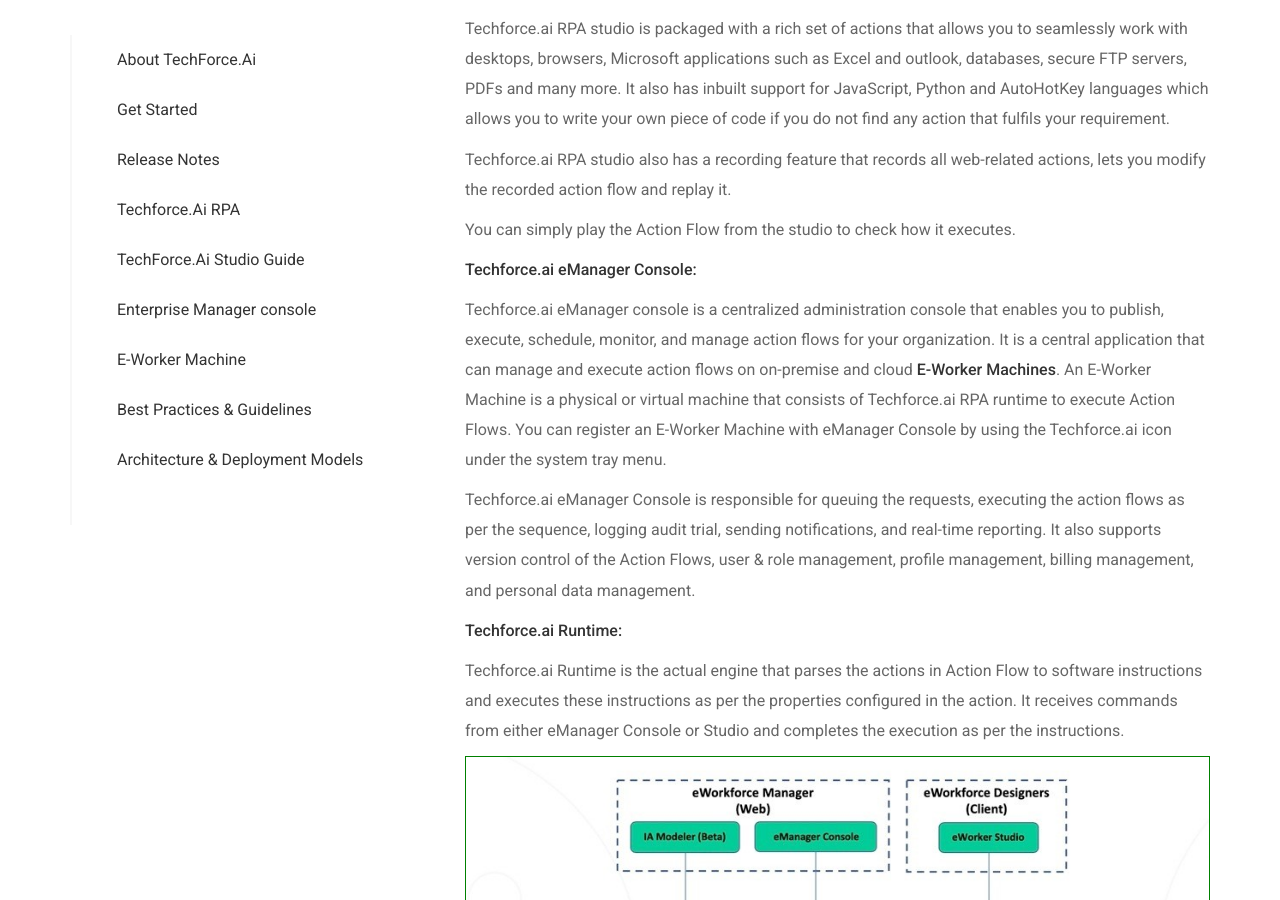
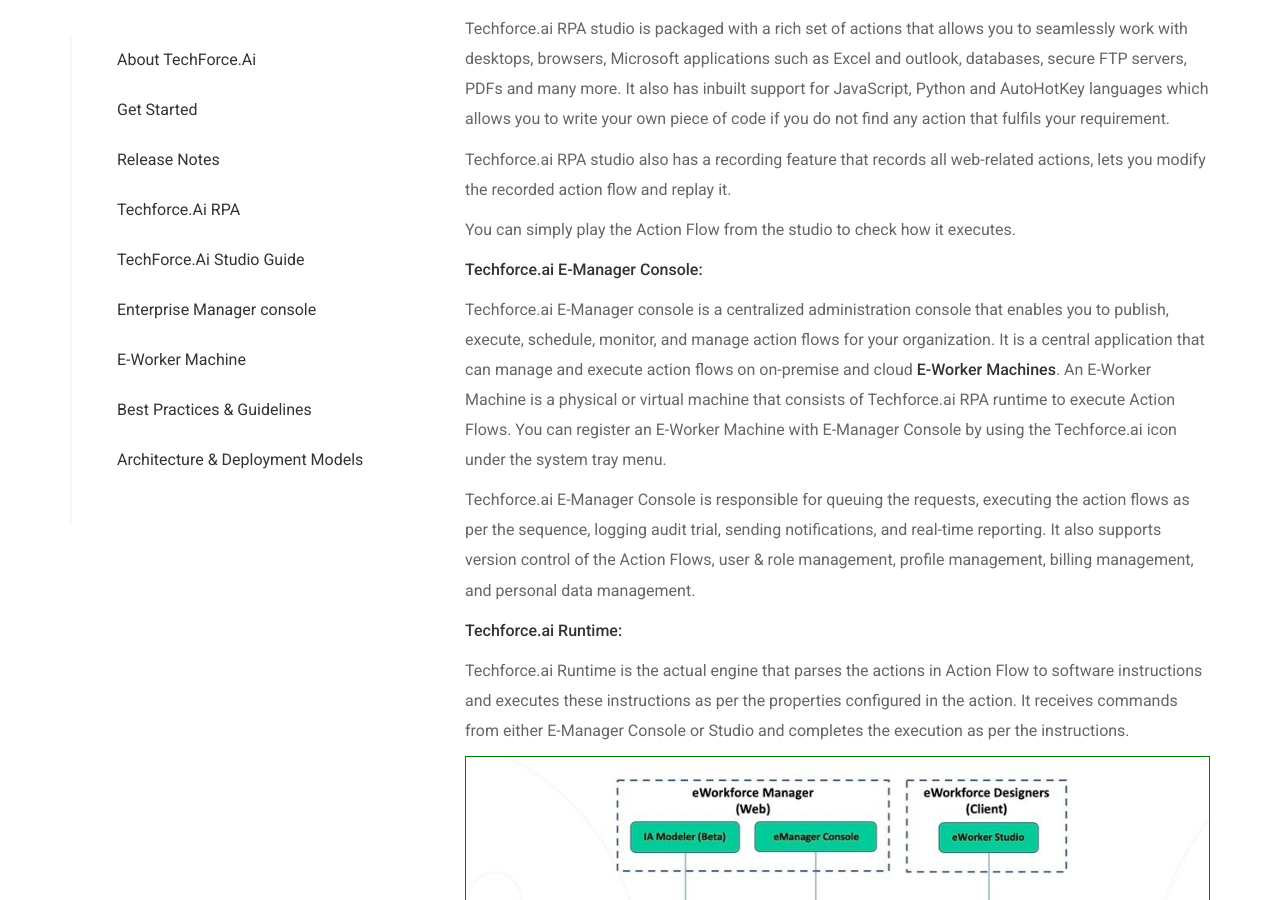
Before and after one commit to digitamizers/Documentation, a Jekyll site: the page built from index.md, in a window 1280 px wide and 900 px high, scrolled down 6746 px. Built offline with Jekyll 4.4.1, drawn with Linux system fonts in a browser that asks for light colours; some of the changed text lies outside the part shown.

Commit message:
uegruerhuhdu

```diff
--- a/_layouts/default.html
+++ b/_layouts/default.html
@@ -765,9 +765,9 @@
                                             </li>
                                     </ul></li>
                                   <li>
-                                      <a href="#EnterpriseManagerconsole " class="heading"><span class="numbers"></span> Enterprise Manager console </a>
+                                      <a href="#EnterprisE-Managerconsole " class="heading"><span class="numbers"></span> Enterprise Manager console </a>
                                        <ul class="collapse list-unstyled collapse-3">
-                                          <li><a class="child 3" href="#Registerwith"><span class="numbers"></span> Register with eManager console</a></li>
+                                          <li><a class="child 3" href="#Registerwith"><span class="numbers"></span> Register with E-Manager console</a></li>
                                           <li><a class="child 3" href="#Login"><span class="numbers"></span>Login</a></li>
                                           <li><a class="child 3" href="#ProcessManagement"><span class="numbers"></span> Process Management</a></li>
                                           <li><a class="child 3" href="#WorkerManagement"><span class="numbers"></span>Worker Management</a></li>
@@ -896,10 +896,10 @@
                                   <p><span class="numbers">3.</span> Debug mode</p>
                                   <p><span class="numbers">4.</span> Pluggable architecture</p>
                                   <p><span class="numbers">5.</span> Improved performance</p>
-                                  <p><span class="numbers">6.</span> Registration option from E-Worker to eManager console (Reverse registration feature)</p>
-                                  <p><span class="numbers">7.</span> Live log feature in eManager console to monitor Action Flows</p>
+                                  <p><span class="numbers">6.</span> Registration option from E-Worker to E-Manager console (Reverse registration feature)</p>
+                                  <p><span class="numbers">7.</span> Live log feature in E-Manager console to monitor Action Flows</p>
                                   <p><span class="numbers">8.</span> Database actions in Studio to support MySQL and PostgreSQL databases</p>
-                                  <p><span class="numbers">9.</span> Publish option in Studio to publish Action Flows to eManager console</p>
+                                  <p><span class="numbers">9.</span> Publish option in Studio to publish Action Flows to E-Manager console</p>
                             </div>
 
                             <div id="TechforceRPA"  class="page-section">
@@ -917,12 +917,12 @@
                               <p>Techforce.ai RPA studio also has a recording feature that records all web-related actions, lets you modify the recorded action flow and replay it.</p>
                               <p>You can simply play the Action Flow from the studio to check how it executes.</p>
 
-                              <h5>Techforce.ai eManager Console:</h5>
-                              <p>Techforce.ai eManager console is a centralized administration console that enables you to publish, execute, schedule, monitor, and manage action flows for your organization. It is a central application that can manage and execute action flows on on-premise and cloud <strong>E-Worker Machines</strong>. An E-Worker Machine is a physical or virtual machine that consists of Techforce.ai RPA runtime to execute Action Flows. You can register an E-Worker Machine with eManager Console by using the Techforce.ai icon under the system tray menu.</p>
-                              <p>Techforce.ai eManager Console is responsible for queuing the requests, executing the action flows as per the sequence, logging audit trial, sending notifications, and real-time reporting. It also supports version control of the Action Flows, user & role management, profile management, billing management, and personal data management.</p>
+                              <h5>Techforce.ai E-Manager Console:</h5>
+                              <p>Techforce.ai E-Manager console is a centralized administration console that enables you to publish, execute, schedule, monitor, and manage action flows for your organization. It is a central application that can manage and execute action flows on on-premise and cloud <strong>E-Worker Machines</strong>. An E-Worker Machine is a physical or virtual machine that consists of Techforce.ai RPA runtime to execute Action Flows. You can register an E-Worker Machine with E-Manager Console by using the Techforce.ai icon under the system tray menu.</p>
+                              <p>Techforce.ai E-Manager Console is responsible for queuing the requests, executing the action flows as per the sequence, logging audit trial, sending notifications, and real-time reporting. It also supports version control of the Action Flows, user & role management, profile management, billing management, and personal data management.</p>
 
                               <h5>Techforce.ai Runtime:</h5>
-                              <p>Techforce.ai Runtime is the actual engine that parses the actions in Action Flow to software instructions and executes these instructions as per the properties configured in the action. It receives commands from either eManager Console or Studio and completes the execution as per the instructions.</p>
+                              <p>Techforce.ai Runtime is the actual engine that parses the actions in Action Flow to software instructions and executes these instructions as per the properties configured in the action. It receives commands from either E-Manager Console or Studio and completes the execution as per the instructions.</p>
                               <img src="{{ '/assets/images/doc-img117.jpg' | relative_url }}" alt="image" style="text-align:center;border:1px solid green;margin-top:10px;margin-bottom:10px;">
                             </div>
 
@@ -966,8 +966,8 @@
                              <li><span class="numbers">4.</span> <strong>Others: </strong>Microsoft .Net Framework 4.6(Windows 8.1 and Windows Server 2012 R2: 4.6.1).</li>
                              </ol>
                              <h5>Download TechForce.ai RPA Studio:</h5>
-                             <p>1. To download the studio, the user must register with the eManager Console.</p>
-                             <p>2. To get access to the eManager Console, go to <a  target="_blank" href="https://emcaws.techforce.ai/try/signup?subscriptionId=0">https://emcaws.techforce.ai/try/signup?subscriptionId=0 </a> and submit the details.</p>
+                             <p>1. To download the studio, the user must register with the E-Manager Console.</p>
+                             <p>2. To get access to the E-Manager Console, go to <a  target="_blank" href="https://emcaws.techforce.ai/try/signup?subscriptionId=0">https://emcaws.techforce.ai/try/signup?subscriptionId=0 </a> and submit the details.</p>
                              <img src="{{ '/assets/images/doc-img112.png' | relative_url }}" alt="image" style="width:400px;text-align:center;border:1px solid green;margin-left:20%;margin-top:10px;margin-bottom:10px;">
                              <p>3. Upon successful registration, you will be redirected to the login page.</p>
                              <img src="{{ '/assets/images/doc-img113.png' | relative_url }}" alt="image" style="width:400px;text-align:center;border:1px solid green;margin-left:20%;margin-top:10px;margin-bottom:10px;">
@@ -975,7 +975,7 @@
                              <img src="{{ '/assets/images/doc-img114.png' | relative_url }}" alt="image" style="width:600px;text-align:center;border:1px solid green;margin-left:15%;margin-top:10px;margin-bottom:10px;">
                               <p>5.	 Go to your registered email and click on the verification link to complete the email verification process.</p>
                              <img src="{{ '/assets/images/doc-img115.png' | relative_url }}" alt="image" style="width:600px;text-align:center;border:1px solid green;margin-left:15%;margin-top:10px;margin-bottom:10px;">
-                             <p>6.	Once you login to the eManager console, you will find the Download Studio button at the top right corner. Click on the button to start downloading.</p>
+                             <p>6.	Once you login to the E-Manager console, you will find the Download Studio button at the top right corner. Click on the button to start downloading.</p>
                              <img src="{{ '/assets/images/doc-img116.png' | relative_url }}" alt="image" style="text-align:center;border:1px solid green;margin-left:0%;margin-top:10px;margin-bottom:10px;">
                            </div>
 
@@ -1538,18 +1538,18 @@
 
                         <div id="GetSecret"  class="page-section">
                           <h5 class="purple"> Get Secret</h5>
-                          <p>Gets a specified secret value from the secret vault of the eManager Console by using the Asset Name and returns a secret value, which can be Text, Boolean, or Integer.</p>
+                          <p>Gets a specified secret value from the secret vault of the E-Manager Console by using the Asset Name and returns a secret value, which can be Text, Boolean, or Integer.</p>
                           <h6>Properties Configuration</h6>
                           <ol>
-                            <li><span class="numbers">1.</span><strong> UserName:</strong> User Name of the eManager Console account.</li>
-                            <li><span class="numbers">2.</span><strong> Password:</strong> Password of the eManager Console account.</li>
-                            <li><span class="numbers">3.</span><strong> Timeout:</strong> The eManager Console URL.</li>
+                            <li><span class="numbers">1.</span><strong> UserName:</strong> User Name of the E-Manager Console account.</li>
+                            <li><span class="numbers">2.</span><strong> Password:</strong> Password of the E-Manager Console account.</li>
+                            <li><span class="numbers">3.</span><strong> Timeout:</strong> The E-Manager Console URL.</li>
                           </ol>
-                          <p>After configuration, the user can access the secret vault in eManager Console by using the given asset name and can store the values in a variable.</p>
-                          <P><strong>Asset Name:</strong> The asset name, created in the eManager Console to contain the secret value.</p>
+                          <p>After configuration, the user can access the secret vault in E-Manager Console by using the given asset name and can store the values in a variable.</p>
+                          <P><strong>Asset Name:</strong> The asset name, created in the E-Manager Console to contain the secret value.</p>
                           <p><strong>Variable to Capture Secret Text:</strong> Enter the variable name created in the variable panel to store the secret vault value.</p>
                           <h6>Note</h6>
-                          <p>Once the user was configured with the eManager Console, it will not ask to configure again. Directly the activity shows asset name and variable field.</p>
+                          <p>Once the user was configured with the E-Manager Console, it will not ask to configure again. Directly the activity shows asset name and variable field.</p>
                         </div>
 
                         <div id="GetCredentials"  class="page-section">
@@ -1557,12 +1557,12 @@
                           <p>Gets a specified credential by using the provided Asset Name and returns a user name and a secure password.</p>
                           <h5>Properties Configuration</h5>
                           <ol>
-                          <li><span class="numbers">1.</span><strong> UserName:</strong> User Name of the eManager Console account.</li>
-                          <li><span class="numbers">2.</span><strong> Password:</strong> Password of the eManager Console account.</li>
-                          <li><span class="numbers">3.</span><strong> eManagr - Console URL:</strong> The eManager Console URL which needs to be accessed.</li>
-                          <p>After configuration, the secret vault is accessible in eManager Console by using the given asset name, user name, and password.</p>
-                          <li><span class="numbers">1.</span><strong> Asset Name:</strong> The name of the asset, which was created in the eManager Console to contain a secret value.</li>
-                          <li><span class="numbers">2.</span><strong> User Name:</strong> Type the variable name here. The username, which is stored in the eManager Console secret vault will come to this variable automatically.</li>
+                          <li><span class="numbers">1.</span><strong> UserName:</strong> User Name of the E-Manager Console account.</li>
+                          <li><span class="numbers">2.</span><strong> Password:</strong> Password of the E-Manager Console account.</li>
+                          <li><span class="numbers">3.</span><strong> eManagr - Console URL:</strong> The E-Manager Console URL which needs to be accessed.</li>
+                          <p>After configuration, the secret vault is accessible in E-Manager Console by using the given asset name, user name, and password.</p>
+                          <li><span class="numbers">1.</span><strong> Asset Name:</strong> The name of the asset, which was created in the E-Manager Console to contain a secret value.</li>
+                          <li><span class="numbers">2.</span><strong> User Name:</strong> Type the variable name here. The username, which is stored in the E-Manager Console secret vault will come to this variable automatically.</li>
                           <li><span class="numbers">3.</span><strong> Password:</strong> Type the variable name here. The password, which is stored in the E-Manager Console secret vault will come to this variable automatically.</li>
                         </ol>
                         </div>
@@ -2342,14 +2342,14 @@
                      </div>
 
 
-                          <div id="EnterpriseManagerconsole"  class="page-section">
+                          <div id="EnterprisE-Managerconsole"  class="page-section">
                               <h3><span class="numbers">4.</span> Enterprise Manager console</h3>
                           </div>
 
                             <div id="Registerwith"  class="page-section">
-                              <h4 class="skyBlue"> Register with eManager console</h4>
-
-                              <p>1. To get access to the eManager Console, goto <a  target="_blank" href="https://emcaws.techforce.ai/try/signup?subscriptionId=0">https://emcaws.techforce.ai/try/signup?subscriptionId=0 </a> and submit the details.</p>
+                              <h4 class="skyBlue"> Register with E-Manager console</h4>
+
+                              <p>1. To get access to the E-Manager Console, goto <a  target="_blank" href="https://emcaws.techforce.ai/try/signup?subscriptionId=0">https://emcaws.techforce.ai/try/signup?subscriptionId=0 </a> and submit the details.</p>
                               <img src="{{ '/assets/images/doc-img112.png' | relative_url }}" alt="image" style="width:400px;text-align:center;border:1px solid green;margin-left:20%;margin-top:10px;margin-bottom:10px;">
                               <p style="text-align:center;"><strong>Figure: Details </strong></p>
                               <p><span class="numbers">2.</span> Upon successful registration, you will be redirected to the login page.</p>
@@ -2359,21 +2359,21 @@
                               <p><span class="numbers">3.</span> You will be prompted to verify your email on the first login. Go to your registered email and click on the verification link to complete the email verification process.</p>
                               <img src="{{ '/assets/images/doc-img47.png' | relative_url }}"alt="image" class="topImg" style="width:400px; border: 1px solid green;margin-left:25%;margin-top:10px;margin-bottom:10px;">
                               <p style="text-align:center;"><strong>Figure: Verification Process </strong></p>
-                              <p><span class="numbers">4.</span> Once you're done with the verification process you will be redirected to the eManager -Console homepage page.</p>
+                              <p><span class="numbers">4.</span> Once you're done with the verification process you will be redirected to the E-Manager -Console homepage page.</p>
 
 
                            </div>
 
                            <div id="Login"  class="page-section">
                              <h4 class="skyBlue"> Login</h4>
-                               <p>1. To Login into eManager – Console</p>
+                               <p>1. To Login into E-Manager – Console</p>
                                <img src="{{ '/assets/images/doc-img48.png' | relative_url }}"alt="image" class="topImg" style="width:400px; border: 1px solid green;margin-left:25%;margin-top:10px;margin-bottom:10px;">
                                <p style="text-align:center;"><strong>Figure: Login </strong></p>
                                <p>2. Enter the credentials and click on the login button, you can see Action flows, E-Worker machines, Queues, Schedules, and Secret Vault in the left menu.</p>
-                               <p>3. The action flows tab shows the list of action flows published to the eManager console.</p>
+                               <p>3. The action flows tab shows the list of action flows published to the E-Manager console.</p>
                                <img src="{{ '/assets/images/doc-img58.png' | relative_url }}"alt="image" class="topImg" style="border: 1px solid green;margin-left:0%;margin-top:10px;margin-bottom:10px;">
                                <p style="text-align:center;"><strong>Figure: Action Flow Tab </strong></p>
-                               <p>4. The E-Worker machine tab lists the machines registered with the eManager console. It contains the required runtime to execute the action flows that are published to the eManager console.</p>
+                               <p>4. The E-Worker machine tab lists the machines registered with the E-Manager console. It contains the required runtime to execute the action flows that are published to the E-Manager console.</p>
                                <img src="{{ '/assets/images/doc-img81.png' | relative_url }}"alt="image" class="topImg" style="border: 1px solid green;margin-left:0%;margin-top:10px;margin-bottom:10px;">
                                <p style="text-align:center;"><strong>Figure: E-Workers Machine Tab </strong></p>
                                <p>5. The Queues tab shows the current and pending tasks waiting for the execution in the E-Workers machine.</p>
@@ -2613,18 +2613,18 @@
                          </div>
 
                          <div id="Registeringworker"  class="page-section">
-                             <h4 class="purple"><span class="numbers"></span> Registering E-Worker Machine with eManager console</h4>
+                             <h4 class="purple"><span class="numbers"></span> Registering E-Worker Machine with E-Manager console</h4>
                           <a href="javascript: scrollToForm4();">Refer E-Worker machine creation from WorkerManagement</a>
                           </div>
 
                          <div id="TriggeringBots"  class="page-section">
                              <h4 class="purple"><span class="numbers"></span> Triggering Action Flows</h4>
-                             <p><span class="numbers">1.</span>	To trigger an action flow, log in to TechForce.ai eManager Console and go to the Action Flows screen. </p>
-                             <p><span class="numbers">2.</span> The	Action Flows page lists the action flows that are published to the eManager console.</p>
-                             <p><span class="numbers">3.</span>	To publish an action flow to the eManager console, first zip the action flow folder. Click on the UPLOAD button on the top right corner of the page, browse the zip file, and click the UPLOAD button. The action flow will be uploaded.</p>
+                             <p><span class="numbers">1.</span>	To trigger an action flow, log in to TechForce.ai E-Manager Console and go to the Action Flows screen. </p>
+                             <p><span class="numbers">2.</span> The	Action Flows page lists the action flows that are published to the E-Manager console.</p>
+                             <p><span class="numbers">3.</span>	To publish an action flow to the E-Manager console, first zip the action flow folder. Click on the UPLOAD button on the top right corner of the page, browse the zip file, and click the UPLOAD button. The action flow will be uploaded.</p>
                              <p><span class="numbers">4.</span> After uploading, execute the flow by clicking on the PLAY button.</p>
                              <p><span class="numbers">5.</span>	Select the Execution target type as Reserved, select the E-Worker Machine in which the flow should get executed, select the execution type, and click on the submit button.</p>
-                             <p><span class="numbers">6.</span>	eManager console automatically maintains versioning for the published action flows. Click on the number below versions to see the default version of the action flow. The default version of a published action flow is 1.0. If you publish the action flow again with some changes, the latest one is marked as the default one. You can switch back the older version of action flow at any point in time by simply selecting the required version.</p>
+                             <p><span class="numbers">6.</span>	E-Manager console automatically maintains versioning for the published action flows. Click on the number below versions to see the default version of the action flow. The default version of a published action flow is 1.0. If you publish the action flow again with some changes, the latest one is marked as the default one. You can switch back the older version of action flow at any point in time by simply selecting the required version.</p>
                              <p><span class="numbers">7.</span> You can see the logs of an executed action flow under the instances of the Action Flows. You can also see the live logs of an instance while the execution is in progress.</p>
                              <p><span class="numbers">8.</span>	Schedules functionality is, to schedule/execute action flows repetitively on a timely basis.</p>
                              <p><span class="numbers">9.</span> To create a Schedule, navigate to the SCHEDULES page, and click on the CREATE button. </p>
```
